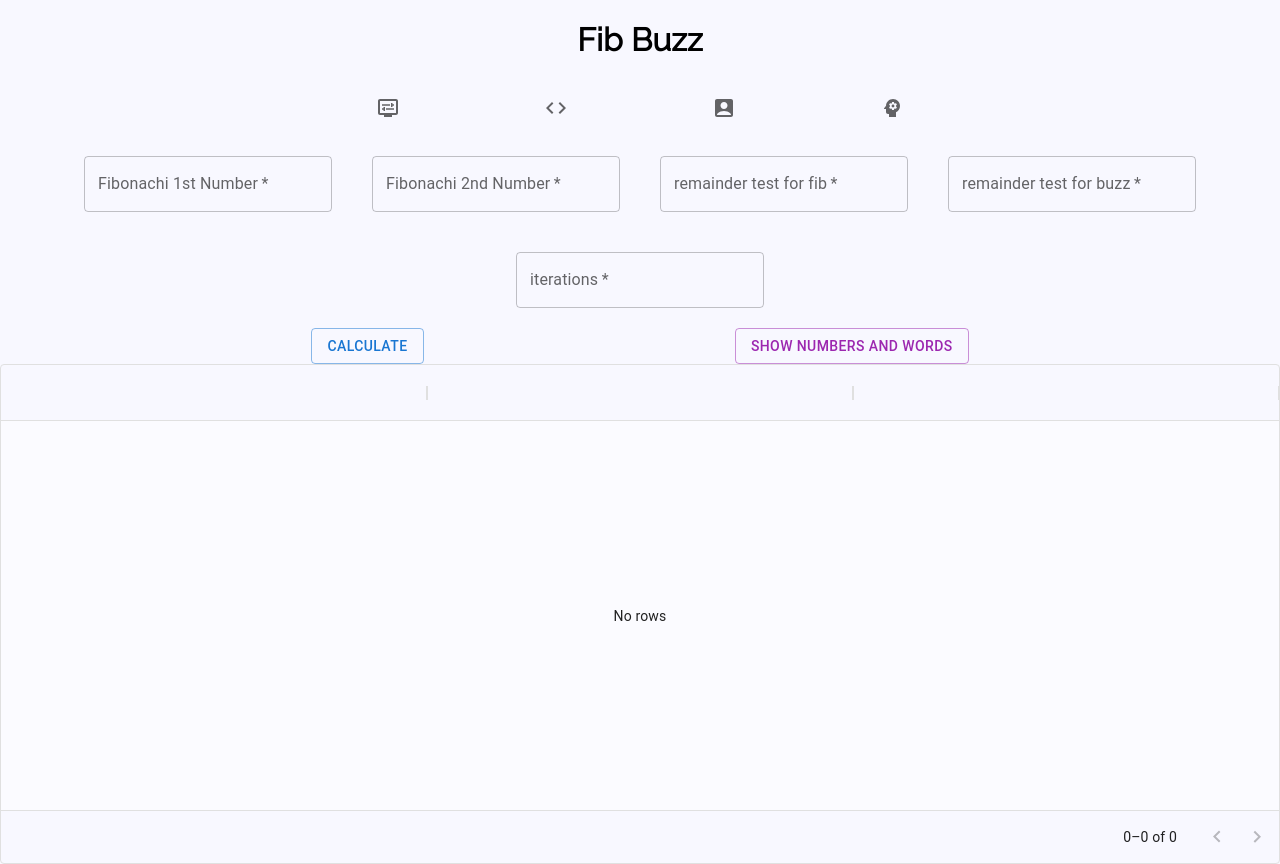
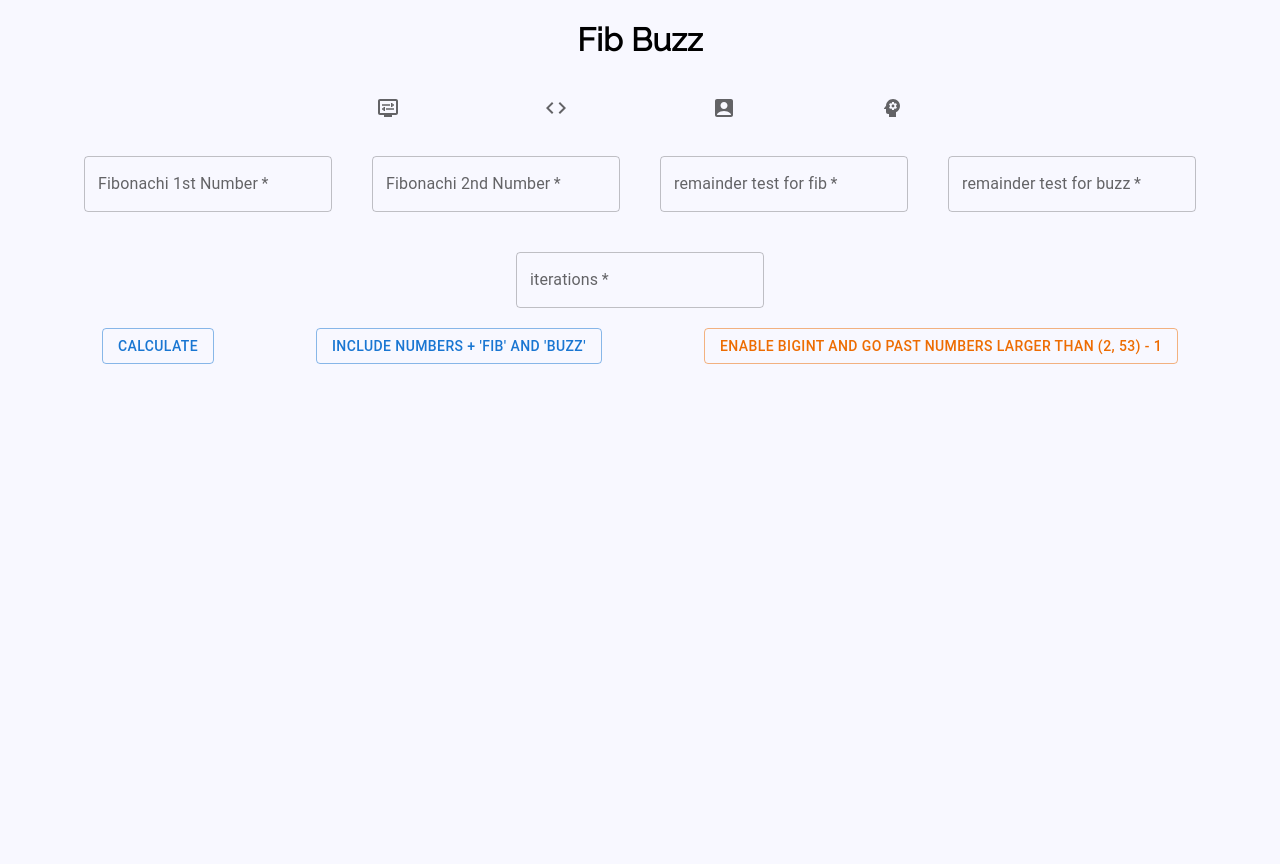
Before and after one commit to ZacharyTStone/fib_buzz, a React (Create React App) app: page / in a window 1280 px wide. After the commit the page ends 800 px from the top, so only its background shows below. Built offline with nearby package versions, Linux system fonts and the light colour scheme.

Commit message:
add big int functionality

```diff
--- a/package.json
+++ b/package.json
@@ -22,7 +22,6 @@
     "react-remark": "^2.1.0",
     "react-router-dom": "^6.2.1",
     "react-scripts": "5.0.0",
-    "react-tsparticles": "^1.38.0",
     "typescript": "^4.5.4",
     "web-vitals": "^2.1.2"
   },
--- a/src/App.tsx
+++ b/src/App.tsx
@@ -1,5 +1,5 @@
 import "./App.css";
-import Nav from "./Components/MuiNav/MuiNav";
+import Nav from "./Components/UI/MuiNav/MuiNav";
 import { BrowserRouter, Routes, Route } from "react-router-dom";
 import Form from "./Components/FibBuzz/Form";
 import Info from "./Components/Info/Info";
--- a/src/Components/FibBuzz/Form.js
+++ b/src/Components/FibBuzz/Form.js
@@ -3,6 +3,7 @@ import { TextField } from "@mui/material";
 import { Button } from "@mui/material";
 import Result from "./Result/Result";
 import "./Form.css";
+/* global BigInt */
 
 const Form = () => {
   const [num1, setNum1] = useState(1);
@@ -13,6 +14,8 @@ const Form = () => {
   const [buzz, setBuzz] = useState(5);
   const [iterations, setIterations] = useState(100);
   const [showNumbers, setShowNumbers] = useState(false);
+  const [useBigInt, setUseBigInt] = useState(false);
+  const [started, setStarted] = useState(false);
 
   const handleSubmit = () => {
     setFinalArr([]);
@@ -33,15 +36,37 @@ const Form = () => {
     setFinalArr(finalArr);
   };
 
+  const createBigIntArray = (arr) => {
+    let finalArr = [];
+    for (let x = 0; x < iterations - 2; x += 1) {
+      finalArr.push({
+        id: x,
+        num1: arr[x],
+      });
+    }
+    setFinalArr(finalArr);
+  };
+
   const fibBuzz = () => {
+    if (useBigInt) {
+      fibBuzzArr.push(BigInt(num1));
+      fibBuzzArr.push(BigInt(num2));
+
+      for (let x = 1; x < iterations - 1; x++) {
+        let currentNum = BigInt(fibBuzzArr[x] + fibBuzzArr[x - 1]);
+        fibBuzzArr.push(currentNum);
+      }
+      createBigIntArray(fibBuzzArr);
+    } else {
       fibBuzzArr.push([num1, num1]);
       fibBuzzArr.push([num2, num2]);
-
-    //regex to find number from string
 
       for (let x = 1; x <= iterations - 1; x++) {
         let currentNum =
           parseFloat(fibBuzzArr[x][0]) + parseFloat(fibBuzzArr[x - 1][0]);
+        if (currentNum.length > 9) {
+          currentNum = currentNum.toPrecision(5);
+        }
 
         if (currentNum === Infinity) {
           currentNum = ["Infinity", "Infinity"];
@@ -58,10 +83,12 @@ const Form = () => {
       }
 
       createFinalArr(fibBuzzArr);
+    }
   };
 
   const onSubmit = (e) => {
     e.preventDefault();
+    setStarted(true);
     handleSubmit();
   };
 
@@ -120,6 +147,7 @@ const Form = () => {
             size="medium"
             type="number"
             label="remainder test for fib"
+            disabled={useBigInt}
             onChange={(e) => {
               if (e.target.value < 0) {
                 alert("Please enter a positive number");
@@ -138,6 +166,7 @@ const Form = () => {
             size="medium"
             type="number"
             label="remainder test for buzz"
+            disabled={useBigInt}
             onChange={(e) => {
               if (e.target.value < 0) {
                 alert("Please enter a positive number");
@@ -184,8 +213,9 @@ const Form = () => {
           >
             Calculate
           </Button>
+          {!useBigInt ? (
             <Button
-            color="secondary"
+              color="primary"
               variant="outlined"
               id="showNumbersBtn"
               onClick={() => {
@@ -193,12 +223,30 @@ const Form = () => {
               }}
             >
               {" "}
-            {showNumbers ? "Hide Numbers " : "Show Numbers and Words"}
+              {showNumbers
+                ? "Show only 'Fib' and 'Buzz'"
+                : "Include Numbers + 'fib' and 'buzz'"}
+            </Button>
+          ) : null}
+
+          <Button
+            color="warning"
+            variant="outlined"
+            id="useBigIntBtn"
+            onClick={() => {
+              setFinalArr([]);
+              setFibBuzzArr([]);
+              setUseBigInt(!useBigInt);
+            }}
+          >
+            {useBigInt
+              ? "Go back to normal numbers"
+              : "enable BigInt and go past numbers larger than (2, 53) - 1"}
           </Button>
         </div>
       </form>
       <div className="fib-buzz-container">
-        <Result finalArr={finalArr} />
+        {started && <Result finalArr={finalArr} useBigInt={useBigInt} />}
       </div>
     </div>
   );
--- a/src/Components/FibBuzz/Result/Result.js
+++ b/src/Components/FibBuzz/Result/Result.js
@@ -1,15 +1,19 @@
 import * as React from "react";
 import { DataGrid } from "@mui/x-data-grid";
 
-let columns = [
-  { field: "num1", headerName: "", flex: 1, align: "center" },
-  { field: "num2", headerName: "", flex: 1, align: "center" },
-  { field: "num3", headerName: "", flex: 1, align: "center" },
-];
+let columns = [];
 
 let rows = [];
 
 export default function DataTable(props) {
+  props.useBigInt
+    ? (columns = [{ field: "num1", headerName: "", flex: 1, align: "center" }])
+    : (columns = [
+        { field: "num1", headerName: "", flex: 1, align: "center" },
+        { field: "num2", headerName: "", flex: 1, align: "center" },
+        { field: "num3", headerName: "", flex: 1, align: "center" },
+      ]);
+
   rows = props.finalArr;
 
   return (
--- a/src/Components/Info/Code/CodeSnipit.js
+++ b/src/Components/Info/Code/CodeSnipit.js
@@ -1,4 +1,4 @@
-import PrismCode from "../../Prism/PrismCode";
+import PrismCode from "../../UI/PrismCode";
 
 const code = `
 const magic = ()=> {
@@ -12,7 +12,7 @@ export default function CodeSnipit() {
   return (
     <div
       style={{
-        width: "50vw",
+        width: "100vw",
         height: "100%",
       }}
     >
```
Also changed, not shown: tsconfig.json (+3 -9 lines), src/Components/UI/MuiNav/MuiNav.css (renamed from src/Components/MuiNav/MuiNav.css), src/Components/UI/MuiNav/MuiNav.tsx (renamed from src/Components/MuiNav/MuiNav.tsx), src/Components/UI/PrismCode.js (renamed from src/Components/Prism/PrismCode.js), 1 other file (tests, documents, lock files or other folders). Lines whose indentation alone changed are shown as unchanged.
